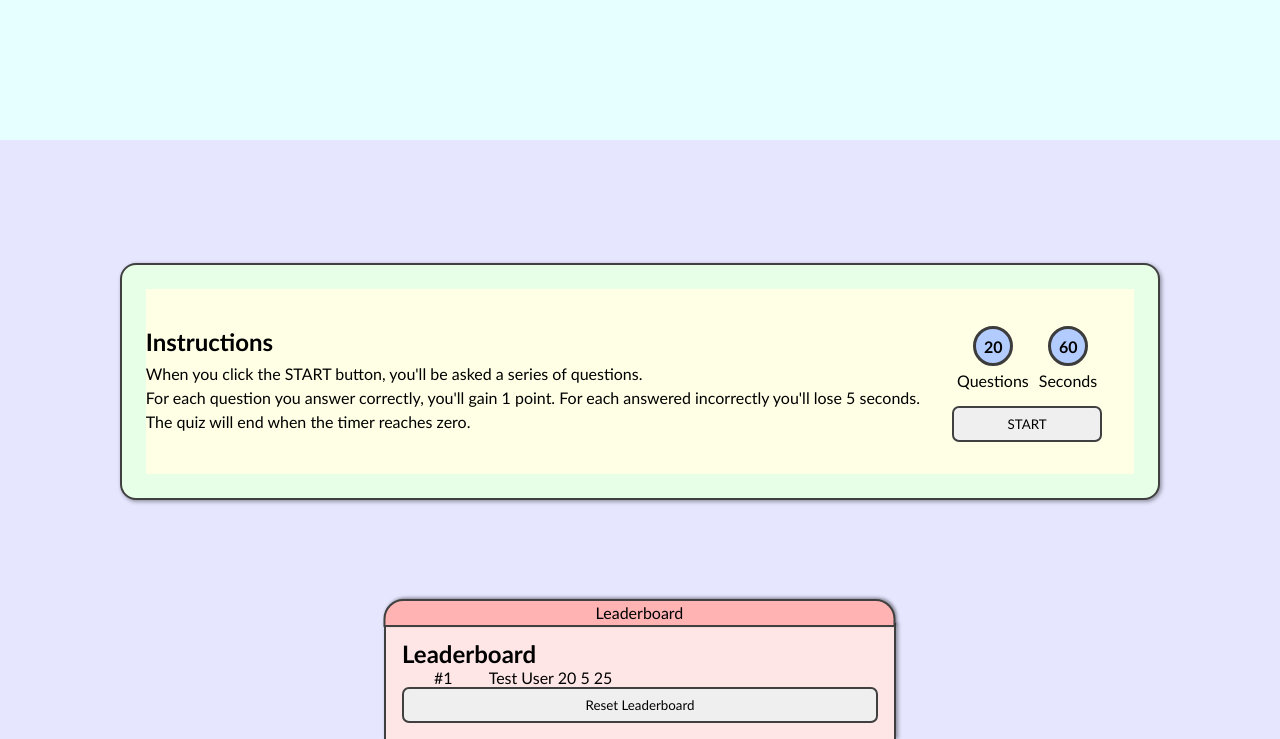
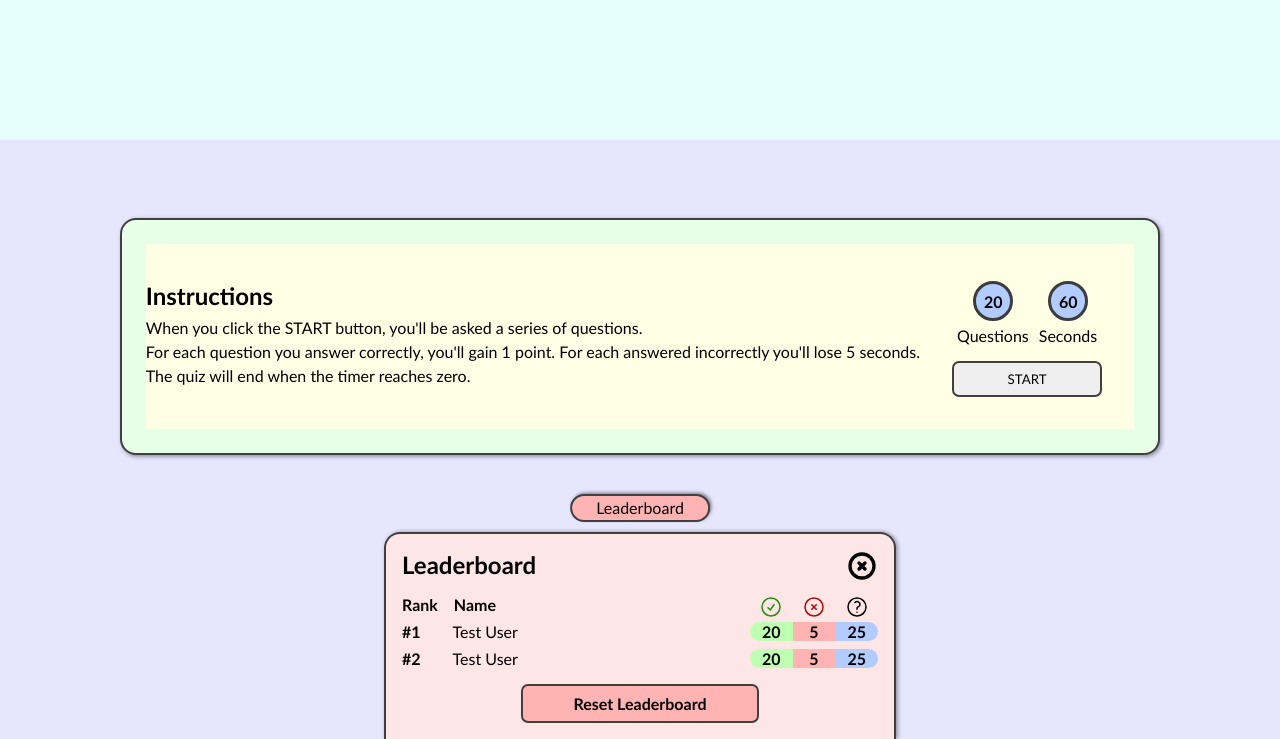
Before and after one commit to natpoulson/dev-quiz, a plain HTML site: page index.html in a window 1280 px wide. Shown: the part 61-800 px from the top of the page. Drawn offline with Linux system fonts and the light colour scheme.

Commit message:
Further styling of leaderboard element. Make tweaks to structure and integrate heroicons.

```diff
--- a/assets/css/style.css
+++ b/assets/css/style.css
@@ -10,7 +10,9 @@
     --shadow: hsla(0, 0%, 0%, 40%);
     --background: hsl(0, 0%, 95%);
     --bg-correct: hsl(110, 100%, 85%);
+    --fg-correct: hsl(110, 90%, 30%);
     --bg-incorrect: hsl(0, 100%, 85%);
+    --fg-incorrect: hsl(0, 90%, 35%);
     --bg-info: hsl(220, 100%, 85%);
 }
 
@@ -63,6 +65,14 @@ article {
     justify-content: center;
 }
 
+.even-spaced {
+    justify-content: space-evenly;
+}
+
+.space-between {
+    justify-content: space-between;
+}
+
 button {
     padding: 0.5rem 1rem;
     border: solid 2px var(--border);
@@ -70,8 +80,9 @@ button {
     width: 100%;
 }
 
-.start {
-    margin: 2rem;
+.btn-close {
+    width: 2rem;
+    height: 2rem;
 }
 
 #instructions {
@@ -161,7 +172,11 @@ figure.info {
     background-color: var(--bg-info);
 }
 
-.start > div:last-of-type {
+#start {
+    margin: 2rem;
+}
+
+#start > div:last-of-type {
     margin-top: 1rem;
 }
 
@@ -184,7 +199,7 @@ figure.info {
     padding: 1rem;
     border: solid 2px var(--border);
     border-bottom: none;
-    border-top: none;
+    border-radius: 1rem 1rem 0 0;
     box-shadow: 0.1rem 0 0.25rem var(--shadow);
     z-index: 0;
 }
@@ -192,19 +207,124 @@ figure.info {
 #leaderboard::before {
     content: "Leaderboard";
     position: absolute;
-    top: -1.5rem;
+    top: -2.5rem;
     left: 50%;
-    transform: translateX(-50.1%);
-    min-width: 100%;
+    transform: translateX(-50%);
+    width: max-content;
+    max-width: 100%;
     height: 1.5rem;
+    padding-left: 1.5rem;
+    padding-right: 1.5rem;
     line-height: 1.5rem;
-    border-radius: 20px 20px 0 0;
+    border-radius: 20px;
     text-align: center;
     background-color: hsl(0, 100%, 85%);
     box-shadow: 0.1rem -0.1rem 0.2rem var(--shadow);
     border: solid 2px var(--border);
+}
 
-    z-index: 1;
+#leaderboard button {
+    min-width: max-content;
+    width: 50%;
+    padding-left: 1rem;
+    padding-right: 1rem;
+    max-width: 100%;
+    background-color: var(--bg-incorrect);
+    font-size: 1rem;
+    font-weight: bold;
+}
+
+#leaderboard h2 {
+    margin-bottom: 1rem;
+}
+
+#leaderboard-table {
+    margin-bottom: 1rem;
+}
+
+#leaderboard-header svg {
+    width: 1.5rem;
+}
+
+#leaderboard-header, .leaderboard-item {
+    display: flex;
+    flex-direction: row;
+    justify-content: space-between;
+    width: 100%;
+}
+
+.leaderboard-item {
+    margin-bottom: 0.5rem;
+}
+
+.leaderboard-item:last-of-type {
+    margin-bottom: 0;
+}
+
+#leaderboard-header > span, .leaderboard-item > span {
+    margin-left: 1rem;
+    margin-right: 1rem;
+}
+
+#leaderboard-header > span {
+    font-weight: bold;
+}
+
+#leaderboard-header > span:first-of-type, .leaderboard-item > span:first-of-type {
+    margin-left: 0;
+}
+
+#leaderboard-header > span:last-of-type, .leaderboard-item > span:last-of-type {
+    margin-right: 0;
+}
+
+#leaderboard-header > .rank, .leaderboard-item > .rank {
+    justify-self: start;
+    font-weight: bold;
+}
+
+#leaderboard-header > .name, .leaderboard-item > .name {
+    flex-grow: 1;
+}
+
+#leaderboard-header .rank {
+    margin-right: 0;
+}
+
+#leaderboard-header .name {
+    justify-self: start;
+}
+
+.stat {
+    font-weight: bold;
+    width: 100%;
+    text-align: center;
+}
+
+.stat-header, .leaderboard-item-stats {
+    min-width: 8rem;
+}
+
+.stat-header > .correct {
+    color: var(--fg-correct);
+}
+
+.stat-header > .incorrect {
+    color: var(--fg-incorrect);
+}
+
+.leaderboard-item-stats .correct {
+    background-color: var(--bg-correct);
+    border-radius: 1rem 0 0 1rem;
+}
+
+.leaderboard-item-stats .incorrect {
+    background-color: var(--bg-incorrect);
+}
+
+.leaderboard-item-stats .total {
+    background-color: var(--bg-info);
+    border-radius: 0 1rem 1rem 0;
 }
 
 body.debug {
--- a/index.html
+++ b/index.html
@@ -35,7 +35,7 @@
                     <p>For each question you answer correctly, you'll gain 1 point. For each answered incorrectly you'll lose 5 seconds.</p>
                     <p>The quiz will end when the timer reaches zero.</p>
                 </div>
-                <div class="start">
+                <div id="start">
                     <div class="row">
                         <div class="counter sm">
                             <figure class="info">20</figure>
@@ -104,10 +104,37 @@
         </main>
 
         <aside id="leaderboard" class="debug">
-            <div class="row">
+            <div class="row space-between">
                 <h2>Leaderboard</h2>
+                <span class="btn-close" title="Close Leaderboard">
+                    <svg xmlns="http://www.w3.org/2000/svg" fill="none" viewBox="0 0 24 24" stroke-width="2.5" stroke="currentColor" class="">
+                        <path stroke-linecap="round" stroke-linejoin="round" d="m9.75 9.75 4.5 4.5m0-4.5-4.5 4.5M21 12a9 9 0 1 1-18 0 9 9 0 0 1 18 0Z" />
+                    </svg>
+                </span>
             </div>
-            <div class="leaderboard-table row">
+            <div id="leaderboard-table" class="column">
+                <div id="leaderboard-header">
+                    <span class="rank">Rank</span>
+                    <span class="name">Name</span>
+                    <div class="stat-header row even-spaced">
+                        <span class="stat correct" title="Correct Answers">
+                            <svg xmlns="http://www.w3.org/2000/svg" fill="none" viewBox="0 0 24 24" stroke-width="1.5" stroke="currentColor" class="">
+                                <path stroke-linecap="round" stroke-linejoin="round" d="M9 12.75 11.25 15 15 9.75M21 12a9 9 0 1 1-18 0 9 9 0 0 1 18 0Z" />
+                            </svg>
+                        </span>
+                        <span class="stat incorrect" title="Incorrect Answers">
+                            <svg xmlns="http://www.w3.org/2000/svg" fill="none" viewBox="0 0 24 24" stroke-width="1.5" stroke="currentColor" class="">
+                                <path stroke-linecap="round" stroke-linejoin="round" d="m9.75 9.75 4.5 4.5m0-4.5-4.5 4.5M21 12a9 9 0 1 1-18 0 9 9 0 0 1 18 0Z" />
+                            </svg>
+                        </span>
+                        <span class="stat total" title="Total Questions Asked">
+                            <svg xmlns="http://www.w3.org/2000/svg" fill="none" viewBox="0 0 24 24" stroke-width="1.5" stroke="currentColor" class="w-6 h-6">
+                                <path stroke-linecap="round" stroke-linejoin="round" d="M9.879 7.519c1.171-1.025 3.071-1.025 4.242 0 1.172 1.025 1.172 2.687 0 3.712-.203.179-.43.326-.67.442-.745.361-1.45.999-1.45 1.827v.75M21 12a9 9 0 1 1-18 0 9 9 0 0 1 18 0Zm-9 5.25h.008v.008H12v-.008Z" />
+                            </svg>
+                        </span>
+                    </div>
+                    <!-- SVG icons provided by https://heroicons.com, provided under MIT License -->
+                </div>
                 <div class="leaderboard-item">
                     <span class="rank start">
                         #1
@@ -115,18 +142,39 @@
                     <span class="name">
                         Test User
                     </span>
-                    <span class="scoreboard-stat end correct">
-                        20
+                    <div class="leaderboard-item-stats row even-spaced">
+                        <span class="stat correct">
+                            20
+                        </span>
+                        <span class="stat incorrect">
+                            5
+                        </span>
+                        <span class="stat total">
+                            25
+                        </span>
+                    </div>
+                </div>
+                <div class="leaderboard-item">
+                    <span class="rank start">
+                        #2
                     </span>
-                    <span class="scoreboard-stat end incorrect">
-                        5
+                    <span class="name">
+                        Test User
                     </span>
-                    <span class="scoreboard-stat end total">
-                        25
-                    </span>
+                    <div class="leaderboard-item-stats row even-spaced">
+                        <span class="stat correct">
+                            20
+                        </span>
+                        <span class="stat incorrect">
+                            5
+                        </span>
+                        <span class="stat total">
+                            25
+                        </span>
+                    </div>
                 </div>
             </div>
-            <div class="row">
+            <div class="row center">
                 <button>Reset Leaderboard</button>
             </div>
         </aside>
```
